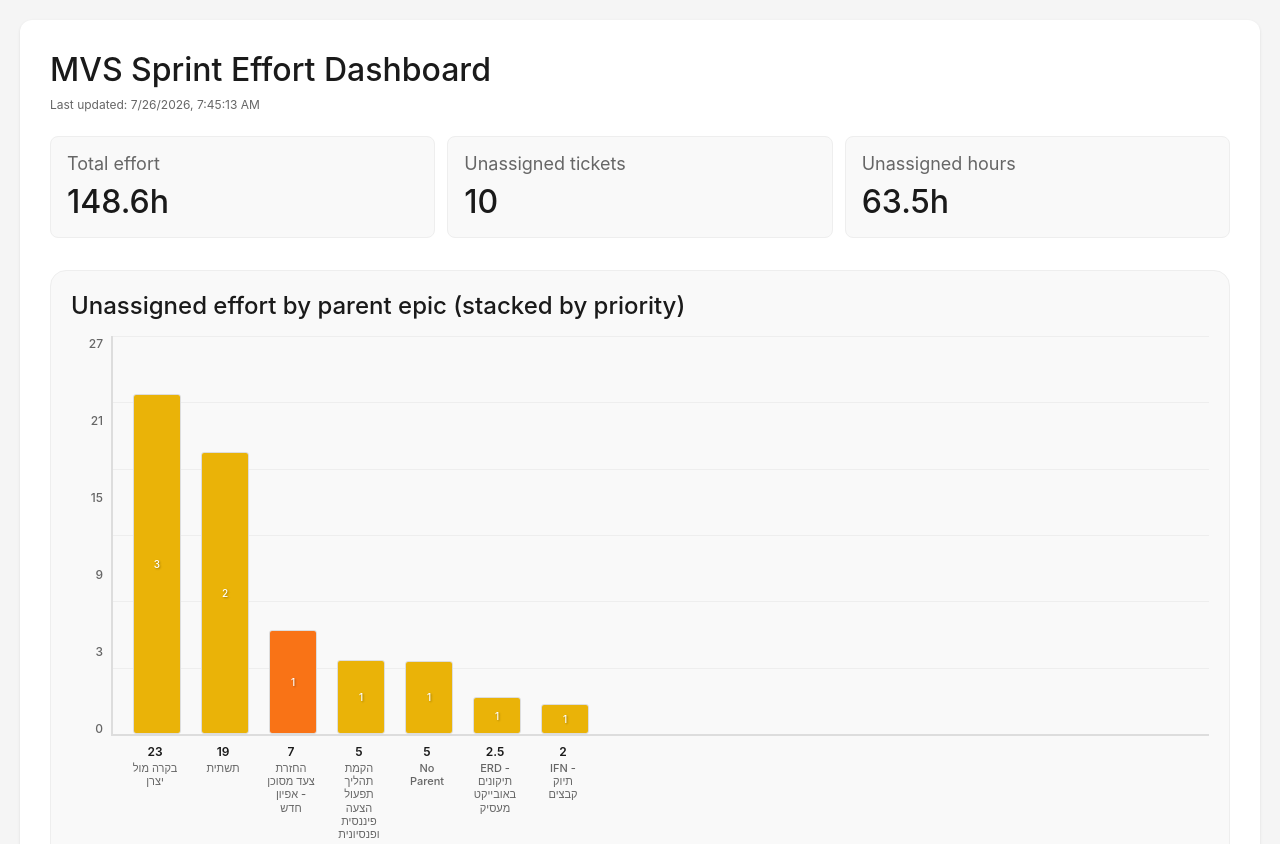
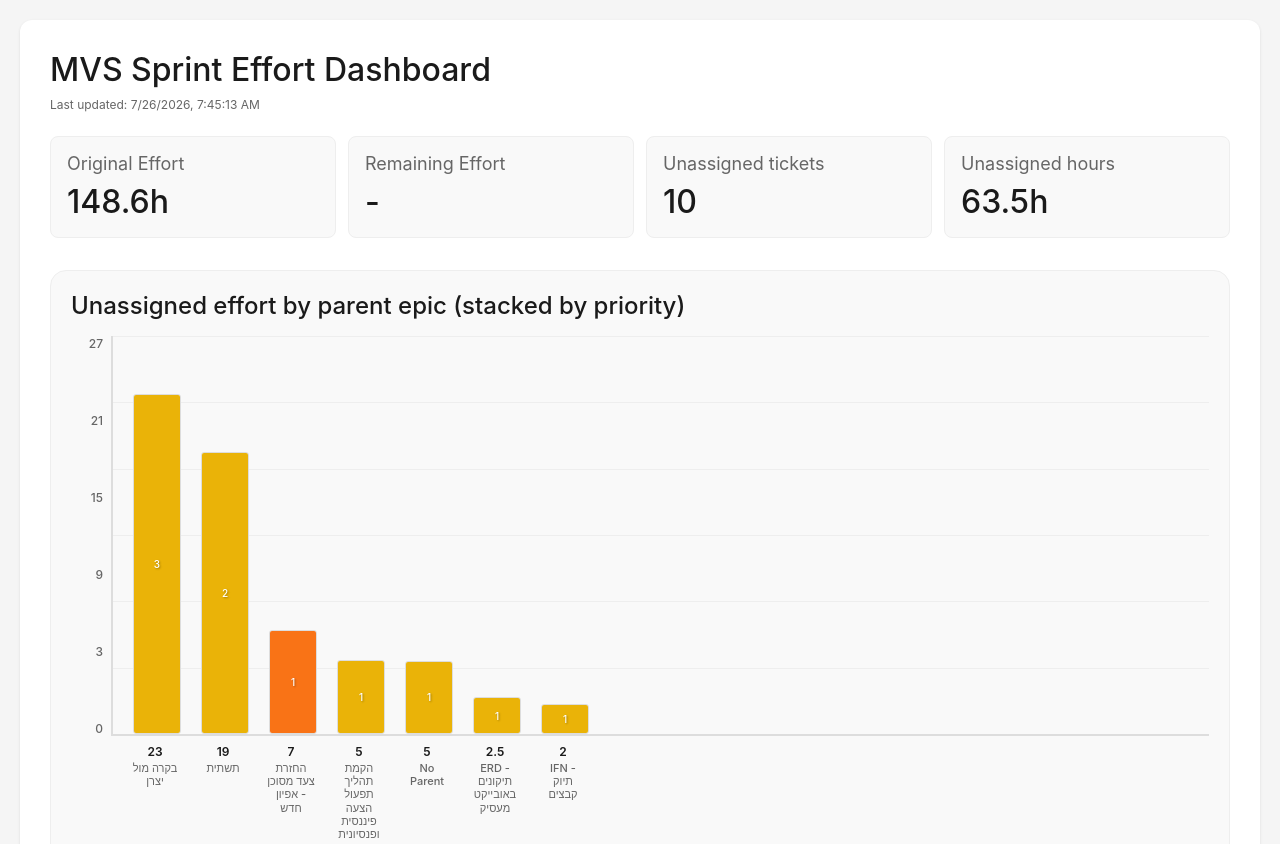
Before and after one commit to ranlev-novidea/MVS-dashboard, a website: page index.html in a window 1280 px wide. Shown: the top 844 px of the page. Drawn offline with Linux system fonts and the light colour scheme.

Commit message:
Update index.html
Added remaining effort

```diff
--- a/index.html
+++ b/index.html
@@ -286,13 +286,18 @@
 
       <div class="metrics">
         <div class="metric-card">
-          <div class="metric-label">Total effort</div>
-          <div class="metric-value" id="totalEffort">-</div>
-        </div>
+        <div class="metric-label">Original Effort</div>
+        <div class="metric-value" id="totalEffort">-</div>
+      </div>
+      <div class="metric-card">
+        <div class="metric-label">Remaining Effort</div>
+        <div class="metric-value" id="remainingEffort">-</div>
+      </div>
         <div class="metric-card">
           <div class="metric-label">Unassigned tickets</div>
           <div class="metric-value" id="unassignedCount">-</div>
         </div>
+
         <div class="metric-card">
           <div class="metric-label">Unassigned hours</div>
           <div class="metric-value" id="unassignedHours">-</div>
```
